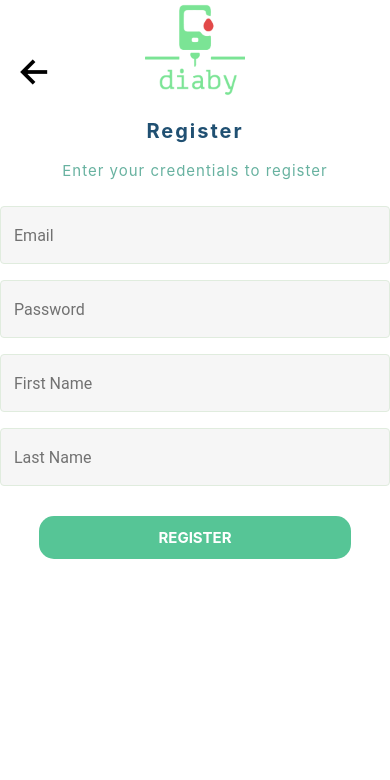
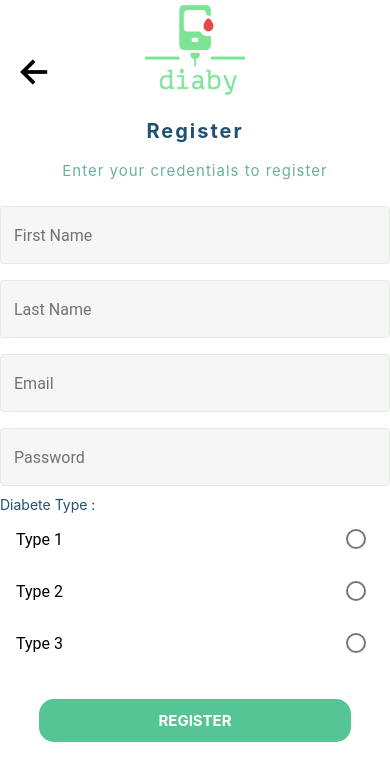
Before and after one commit to yassineelhoubi/Diaby_APP, a React Native app: screen /SignUp in a window 390 px wide. Shown: the top 780 px of the page. Built offline with nearby package versions, Linux system fonts and the light colour scheme.

Commit message:
add Diabete type radio button to the register screen

```diff
--- /dev/null
+++ b/src/modules/auth/DiabeteTypeRadioBtn.jsx
@@ -0,0 +1,24 @@
+import { StyleSheet, Text, View } from 'react-native'
+import * as React from 'react';
+import { RadioButton } from 'react-native-paper';
+
+const DiabeteTypeRadioBtn = () => {
+    const [checked, setChecked] = React.useState('first');
+
+    return (
+        <View>
+            <RadioButton.Group
+                onValueChange={value => setChecked(value)}
+                value={checked}
+            >
+                <RadioButton.Item label="First" value="first" />
+                <RadioButton.Item label="Second" value="second" />
+                <RadioButton.Item label="Third" value="third" />
+            </RadioButton.Group>
+        </View>
+    );
+};
+
+export { DiabeteTypeRadioBtn }
+
+const styles = StyleSheet.create({})
--- a/src/modules/auth/SignUpFields.jsx
+++ b/src/modules/auth/SignUpFields.jsx
@@ -2,9 +2,49 @@ import { StyleSheet, Text, View } from 'react-native'
 import React from 'react'
 import { TextInput } from 'react-native-paper';
 import { COLORS } from '../../constants/theme';
+import { DiabeteTypeRadioBtn } from './DiabeteTypeRadioBtn';
+import { RadioButton } from 'react-native-paper';
+
 const SignUpFields = ({ handleChange, values, errors, touched }) => {
+
     return (
         <>
+            <View style={styles.inputContainer}>
+                <TextInput
+                    onChangeText={handleChange('fName')} ame
+                    value={values.fName}
+                    label="First Name"
+                    placeholder="Enter your first name"
+                    mode="outlined"
+                    error={errors.fName && touched.fName}
+                    underlineColor={COLORS.primary}
+                    selectionColor={COLORS.primary}
+                    activeUnderlineColor={COLORS.primary}
+                    outlineColor={COLORS.secondary}
+                    activeOutlineColor={COLORS.primary}
+                />
+                {errors.fName && touched.fName ? (
+                    <Text style={{ color: "red" }}>{errors.fName}</Text>
+                ) : null}
+            </View>
+            <View style={styles.inputContainer}>
+                <TextInput
+                    onChangeText={handleChange('lName')}
+                    value={values.lName}
+                    label="Last Name"
+                    placeholder="Enter your last name"
+                    mode="outlined"
+                    error={errors.lName && touched.lName}
+                    underlineColor={COLORS.primary}
+                    selectionColor={COLORS.primary}
+                    activeUnderlineColor={COLORS.primary}
+                    outlineColor={COLORS.secondary}
+                    activeOutlineColor={COLORS.primary}
+                />
+                {errors.lName && touched.lName ? (
+                    <Text style={{ color: "red" }}>{errors.lName}</Text>
+                ) : null}
+            </View>
             <View style={styles.inputContainer}>
                 <TextInput
                     onChangeText={handleChange('email')}
@@ -45,41 +85,21 @@ const SignUpFields = ({ handleChange, values, errors, touched }) => {
                 ) : null}
             </View>
             <View style={styles.inputContainer}>
-                <TextInput
-                    onChangeText={handleChange('fName')} ame
-                    value={values.fName}
-                    label="First Name"
-                    placeholder="Enter your first name"
-                    mode="outlined"
-                    error={errors.fName && touched.fName}
-                    underlineColor={COLORS.primary}
-                    selectionColor={COLORS.primary}
-                    activeUnderlineColor={COLORS.primary}
-                    outlineColor={COLORS.secondary}
-                    activeOutlineColor={COLORS.primary}
-                />
-                {errors.fName && touched.fName ? (
-                    <Text style={{ color: "red" }}>{errors.fName}</Text>
+                <RadioButton.Group
+                    onValueChange={handleChange('diabetesType')}
+                    value={values.diabetesType}
+                >
+                    <Text style={{ color: COLORS.primaryText }}>Diabete Type : </Text>
+                    <RadioButton.Item label="Type 1" value="first" />
+                    <RadioButton.Item label="Type 2" value="second" />
+                    <RadioButton.Item label="Type 3" value="third" />
+                </RadioButton.Group>
+                {errors.diabetesType && touched.diabetesType ? (
+                    <Text style={{ color: "red" }}>{errors.diabetesType}</Text>
                 ) : null}
             </View>
-            <View style={styles.inputContainer}>
-                <TextInput
-                    onChangeText={handleChange('lName')}
-                    value={values.lName}
-                    label="Last Name"
-                    placeholder="Enter your last name"
-                    mode="outlined"
-                    error={errors.lName && touched.lName}
-                    underlineColor={COLORS.primary}
-                    selectionColor={COLORS.primary}
-                    activeUnderlineColor={COLORS.primary}
-                    outlineColor={COLORS.secondary}
-                    activeOutlineColor={COLORS.primary}
-                />
-                {errors.lName && touched.lName ? (
-                    <Text style={{ color: "red" }}>{errors.lName}</Text>
-                ) : null}
-            </View>
+
+
         </>
     )
 }
--- a/src/modules/auth/schema.js
+++ b/src/modules/auth/schema.js
@@ -19,9 +19,9 @@ export const signUpInitValues = {
 }
 
 export const signUpSchemaValidation = yup.object().shape({
-    email: yup.string().email().required("Email is required"),
+    email: yup.string().email("Email is invalid").required("Email is required"),
     password: yup.string().min(5, "Password must be at least 5 characters").required("Password is required"),
     fName: yup.string().required("First name is required"),
     lName: yup.string().required("Last name is required"),
-    // diabetesType: yup.string().required("Diabetes type is required")
+    diabetesType: yup.string().required("Diabetes type is required")
 });
```
